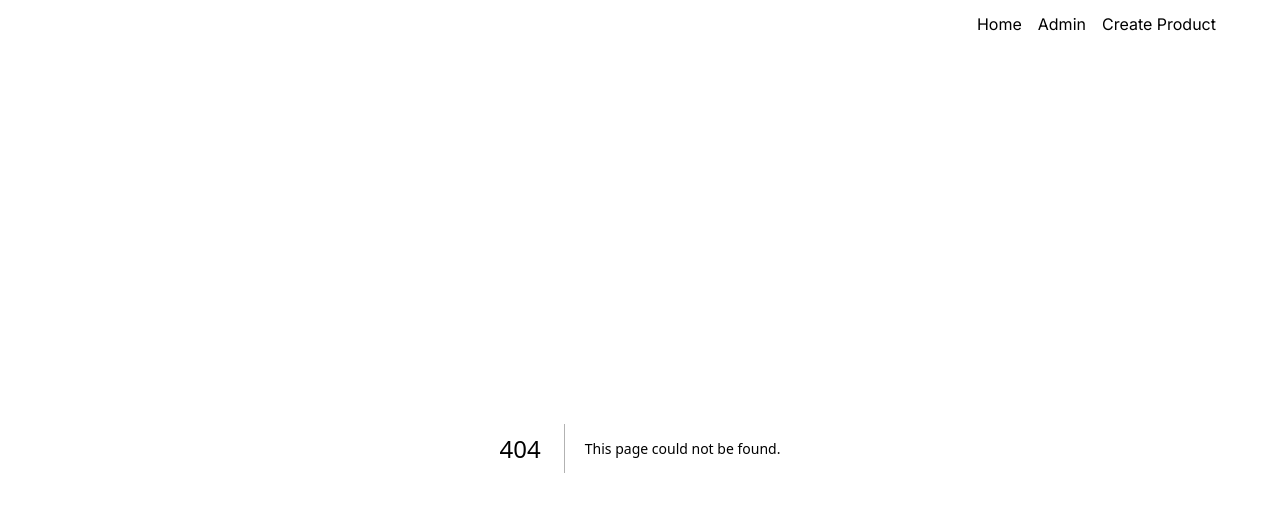
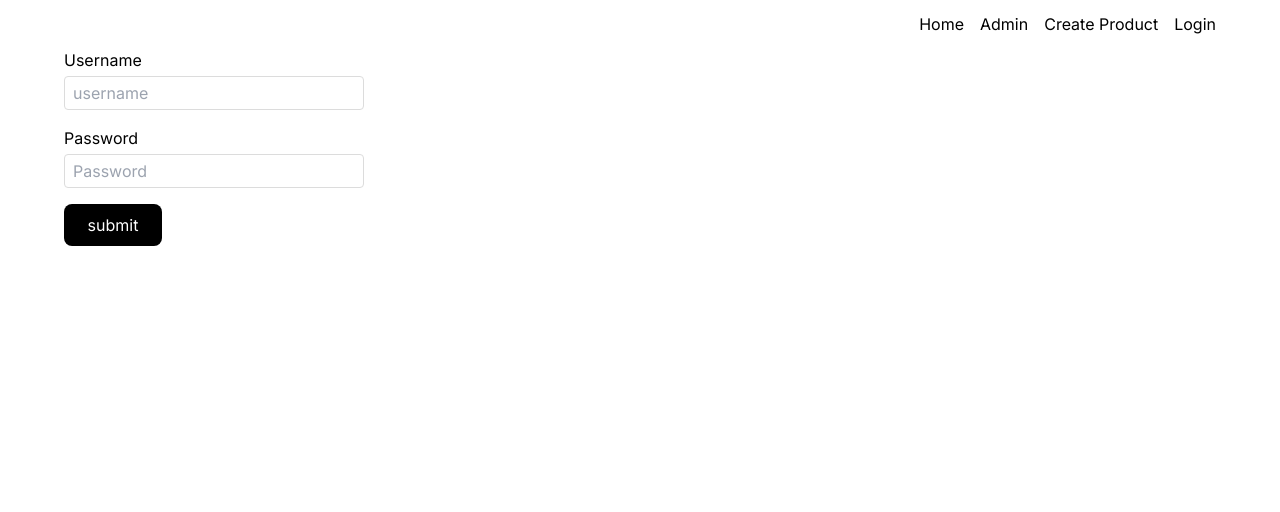
Before and after one commit to jarangit/my-jum, a Next.js app: page /admin/login in a window 1280 px wide. Before the commit this address had no page. Shown: the top 512 px of the page. Built offline with nearby package versions, Linux system fonts and the light colour scheme; no server answers.

Commit message:
feat: create page login

```diff
--- /dev/null
+++ b/src/app/admin/login/page.tsx
@@ -0,0 +1,48 @@
+"use client"
+import { login } from '@/app/services/api/userService'
+import React, { useState } from 'react'
+
+type Props = {}
+
+const LoginPage = (props: Props) => {
+  const [formData, setFormData] = useState({
+    username: '',
+    password: '',
+  })
+  const onLogin = async (e: any) => {
+    e.preventDefault()
+    try {
+      const res = login({ ...formData })
+      console.log("🚀 ~ onLogin ~ res:", res)
+    } catch (error) {
+      console.log("🚀 ~ onLogin ~ error:", error)
+    }
+  }
+  return (
+    <div>
+      <div>
+        <form action="" className='max-w-[300px]'>
+          <div className='flex flex-col gap-4'>
+            <div className='flex flex-col gap-1'>
+              <label htmlFor="">Username</label>
+              <input type="text" placeholder='username' onChange={(e) => setFormData({
+                ...formData,
+                username: e.target.value
+              })} />
+            </div>
+            <div className='flex flex-col gap-1'>
+              <label htmlFor="">Password</label>
+              <input type="text" placeholder='Password' onChange={(e) => setFormData({
+                ...formData,
+                password: e.target.value
+              })} />
+            </div>
+            <button onClick={(e) => onLogin(e)}>submit</button>
+          </div>
+        </form>
+      </div>
+    </div>
+  )
+}
+
+export default LoginPage
--- a/src/app/globals.css
+++ b/src/app/globals.css
@@ -43,3 +43,11 @@ button {
 .at-bg-gold {
   background-image: linear-gradient(to top, #e6b980 0%, #eacda3 100%);
 }
+
+input {
+  border: 1px solid gainsboro;
+  color: #636363;
+  padding: 4px 8px;
+  outline: none;
+  border-radius: 4px;
+}
--- a/src/app/layout.tsx
+++ b/src/app/layout.tsx
@@ -29,6 +29,9 @@ export default function RootLayout({
             <li>
               <Link href="/admin/create-product">Create Product</Link>
             </li>
+            <li>
+              <Link href={'/admin/login'} >Login</Link>
+            </li>
           </ul>
 
           {/* main app */}
--- a/src/app/services/api/axiosInstance.ts
+++ b/src/app/services/api/axiosInstance.ts
@@ -1,10 +1,12 @@
 import axios from 'axios';
+const token = sessionStorage.getItem('token');
 
 const axiosInstance = axios.create({
     baseURL: process.env.NEXT_PUBLIC_API_URL, // ใช้ตัวแปรสภาพแวดล้อมที่เรากำหนดไว้
     timeout: 10000, // ตั้งเวลา timeout (ในมิลลิวินาที)
     headers: {
         'Content-Type': 'application/json',
+        'Authorization': ` Bearer ${token}`
     },
 });
 
--- a/src/app/services/api/productService.ts
+++ b/src/app/services/api/productService.ts
@@ -2,7 +2,7 @@ import axiosInstance from "./axiosInstance";
 
 export const fetchProducts = async () => {
     try {
-        const response = await axiosInstance.get('/products'); // / คือ baseURL ที่ตั้งไว้
+        const response = await axiosInstance.get('/auth/products'); // / คือ baseURL ที่ตั้งไว้
         return response.data;
     } catch (error) {
         throw new Error('service can not online');
@@ -11,7 +11,7 @@ export const fetchProducts = async () => {
 
 export const createProduct = async (body:any) => {
     try {
-        const response = await axiosInstance.post('/products/create', body); // / คือ baseURL ที่ตั้งไว้
+        const response = await axiosInstance.post('/auth/products/create', body); // / คือ baseURL ที่ตั้งไว้
         return response.data;
     } catch (error) {
         throw new Error('service can not online');
@@ -20,7 +20,7 @@ export const createProduct = async (body:any) => {
 
 export const deleteProduct = async (id:string) => {
     try {
-        const response = await axiosInstance.delete(`/products/${id}` ); // / คือ baseURL ที่ตั้งไว้
+        const response = await axiosInstance.delete(`/auth/products/${id}` ); // / คือ baseURL ที่ตั้งไว้
         return response.data;
     } catch (error) {
         throw new Error('service can not online');
--- /dev/null
+++ b/src/app/services/api/userService.ts
@@ -0,0 +1,14 @@
+import axiosInstance from "./axiosInstance";
+
+export const login = async (payload: { username: string, password: string }) => {
+  try {
+    const response = await axiosInstance.post('users/login', payload); // / คือ baseURL ที่ตั้งไว้
+    if (response) {
+      console.log("🚀 ~ login ~ response:", response)
+      sessionStorage.setItem('token', response.data.access_token);
+    }
+    return response.data;
+  } catch (error) {
+    throw new Error('service can not online');
+  }
+}
```
